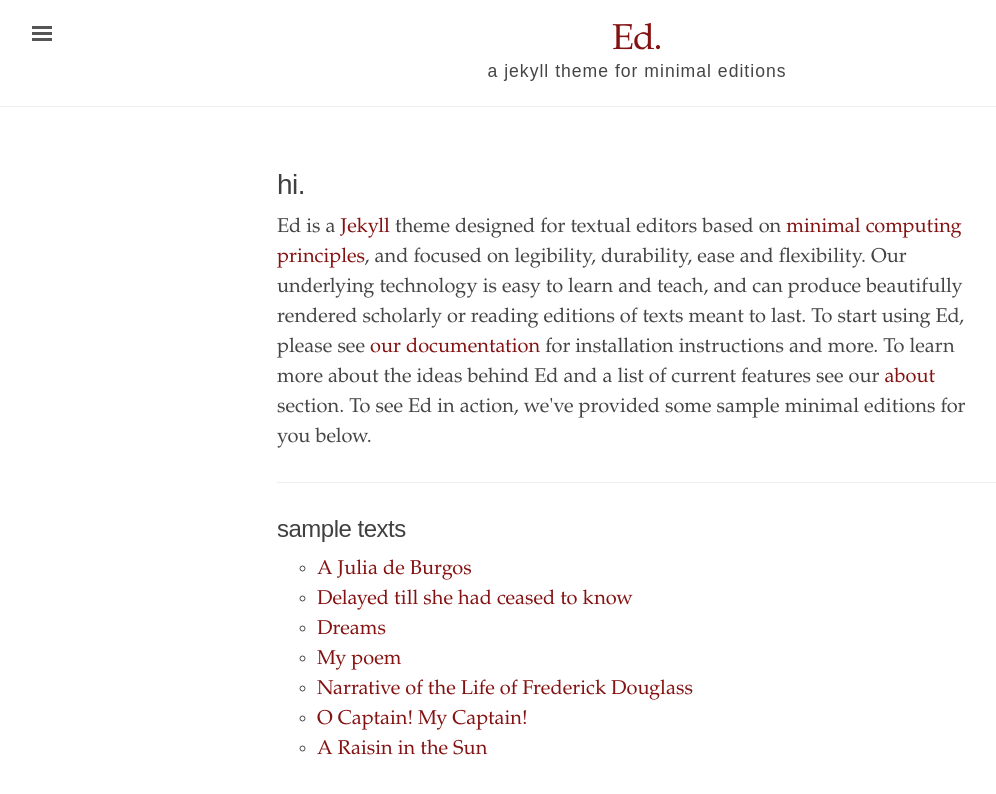
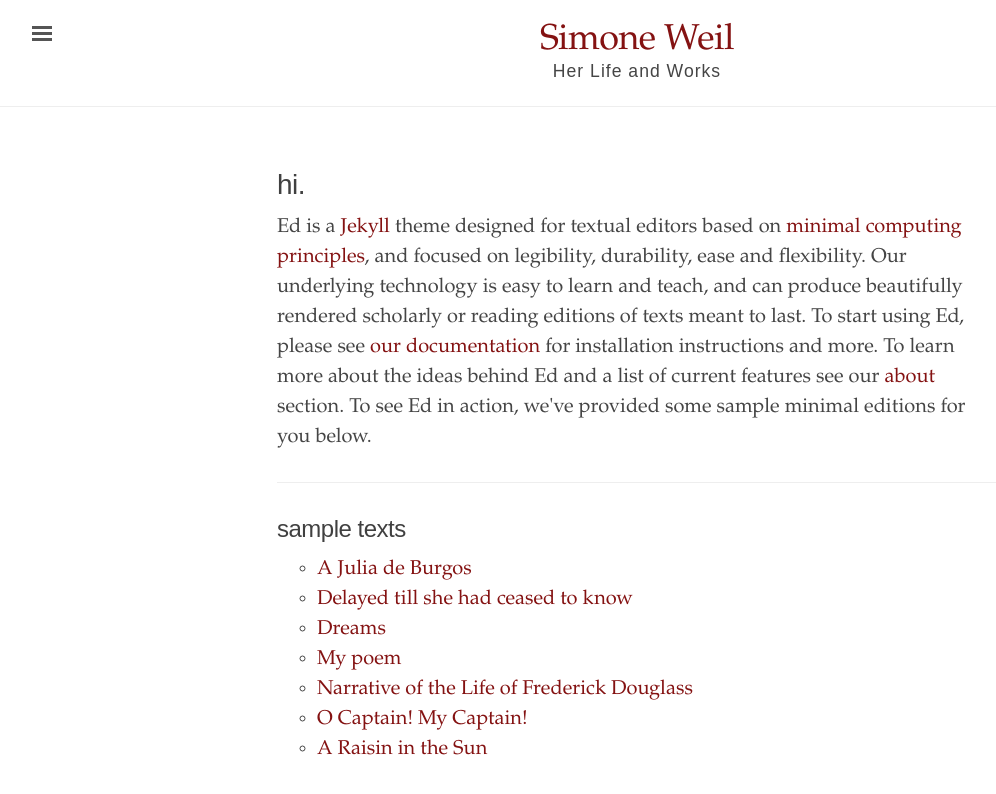
Before and after one commit to sanajamalnasir/simoneweil, a Jekyll site: the page built from index.html, in a window 1280 px wide. Shown: the top 794 px of the page, without its empty margins (3-999 px from the left). Built offline with Jekyll 4.4.1, drawn with Linux system fonts in a browser that asks for light colours.

Commit message:
Update _config.yml

```diff
--- a/_config.yml
+++ b/_config.yml
@@ -1,17 +1,17 @@
 # Built with Jekyll 3.6.0
 
 # Setup
-title:               Ed.
-tagline:             'a jekyll theme for minimal editions'
-description:         'Ed is a Jekyll theme designed for textual editors based on minimal computing principles, and focused on legibility and flexibility.'
+title:               Simone Weil
+tagline:             Her Life and Works
+description:
 url:                 'http://minicomp.github.io'
-baseurl:             '/ed'
+baseurl:             '/simoneweil'
 
 # About/contact
 author:
-  name:              Alex Gil
-  url:               https://twitter.com/elotroalex
-  email:             colibri.alex@gmail.com
+  name:              Sana Jamal
+  url:
+  email:             sana.jamal@yale.edu
 
 # Color scheme. Options: red, orange, magenta, cyan, blue, brown
 color-scheme:
```
